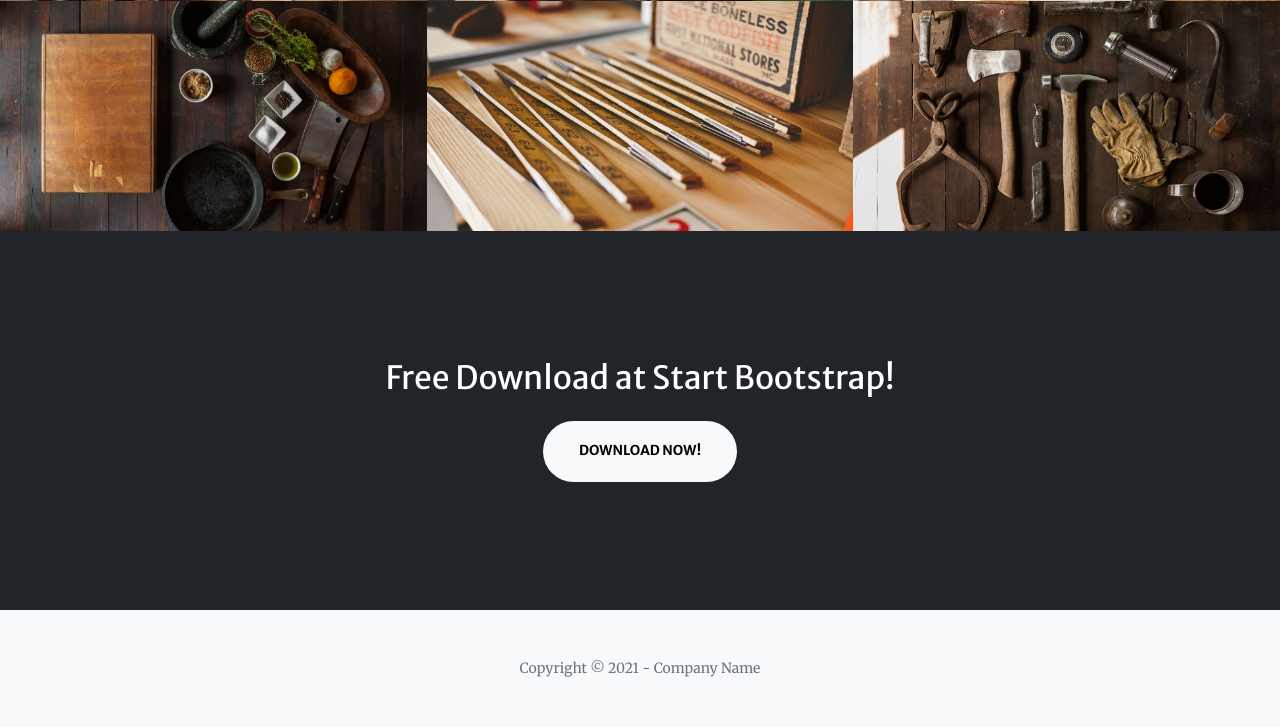
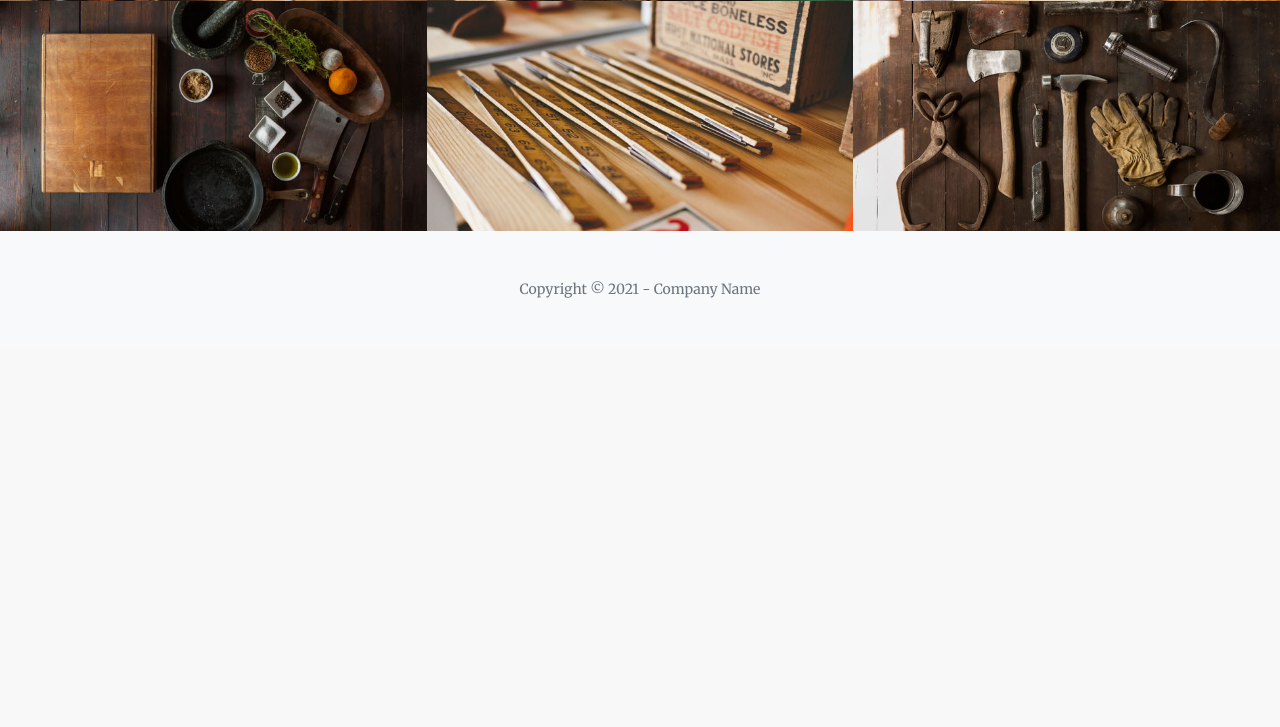
Before and after one commit to baekmani/Data-Analysis-Web, a Django app: page / in a window 1280 px wide. Shown: the part 2101-2828 px from the top of the page. After the commit the page ends 2399 px from the top, so only its background shows below. Run offline with Django 4.2, Linux system fonts and the light colour scheme; some libraries are stand-ins or nearby versions.

Commit message:
data_analysis - 초기화면 수정2

```diff
--- a/start/templates/main/index.html
+++ b/start/templates/main/index.html
@@ -162,12 +162,6 @@
             </div>
         </div>
         <!-- Call to action-->
-        <section class="page-section bg-dark text-white">
-            <div class="container px-4 px-lg-5 text-center">
-                <h2 class="mb-4">Free Download at Start Bootstrap!</h2>
-                <a class="btn btn-light btn-xl" href="https://startbootstrap.com/theme/creative/">Download Now!</a>
-            </div>
-        </section>
 
         <!-- Footer-->
         <footer class="bg-light py-5">
```
